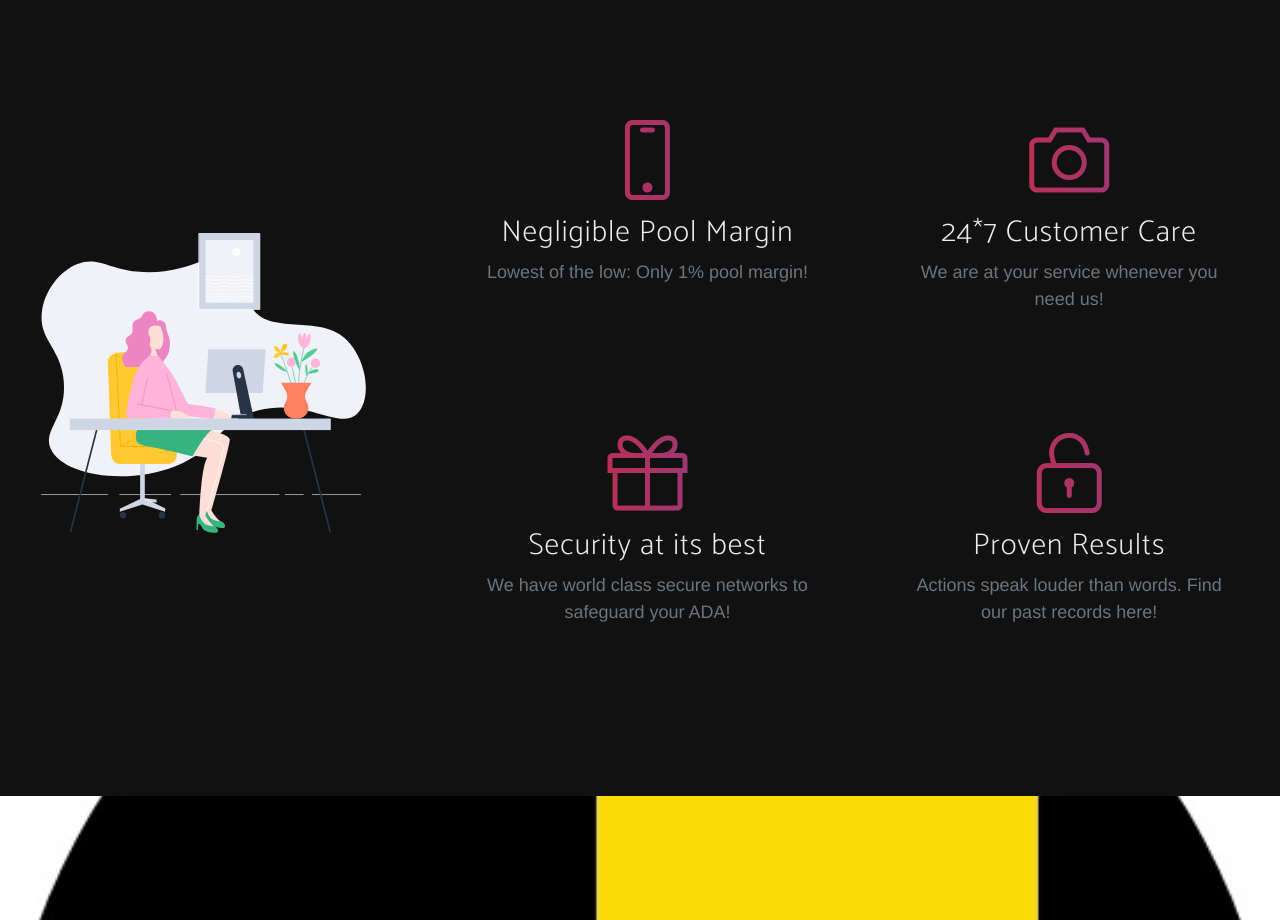
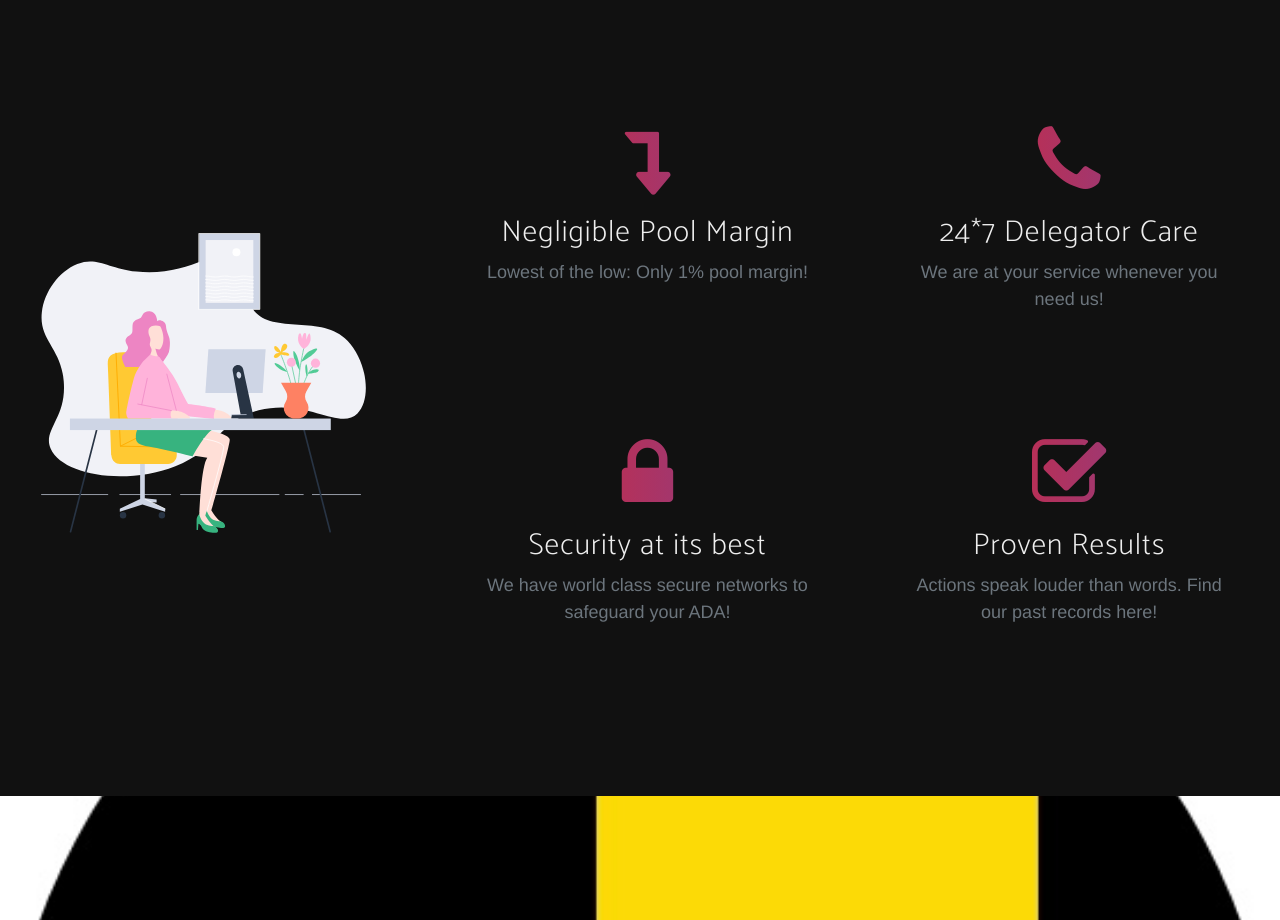
Before and after one commit to kblocks-shweta/kblocks-cc, a plain HTML site: page index.html in a window 1280 px wide. Shown: the part 1660-2580 px from the top of the page. Drawn offline with Linux system fonts and the light colour scheme; a web font is replaced by a local one.

Commit message:
Updated icons

```diff
--- a/index.html
+++ b/index.html
@@ -10,22 +10,16 @@
 
   <title>kBlocks - A Cardano Stake Pool </title>
 
-  <!-- Bootstrap core CSS -->
   <link href="vendor/bootstrap/css/bootstrap.min.css" rel="stylesheet">
 
-  <!-- Custom fonts for this template -->
   <link href="vendor/fontawesome-free/css/all.min.css" rel="stylesheet">
   <link rel="stylesheet" href="vendor/simple-line-icons/css/simple-line-icons.css">
   <link href="https://fonts.googleapis.com/css?family=Lato" rel="stylesheet">
   <link href="https://fonts.googleapis.com/css?family=Catamaran:100,200,300,400,500,600,700,800,900" rel="stylesheet">
   <link href="https://fonts.googleapis.com/css?family=Muli" rel="stylesheet">
-<link rel="stylesheet" href="https://cdnjs.cloudflare.com/ajax/libs/font-awesome/4.7.0/css/font-awesome.min.css"
+  <link rel="stylesheet" href="https://cdnjs.cloudflare.com/ajax/libs/font-awesome/4.7.0/css/font-awesome.min.css">
 
-  <link rel="stylesheet" href="device-mockups/device-mockups.min.css">
-
-  <!-- Custom styles for this template -->
   <link href="css/kblocks.css" rel="stylesheet">
-
 </head>
 
 <body id="page-top">
@@ -143,15 +137,15 @@
             <div class="row">
               <div class="col-lg-6">
                 <div class="feature-item">
-                  <i class="icon-screen-smartphone text-primary"></i>
+                  <i class="fa fa-level-down"></i>
                   <h3>Negligible Pool Margin</h3>
                   <p class="text-muted">Lowest of the low: Only 1% pool margin!</p>
                 </div>
               </div>
               <div class="col-lg-6">
                 <div class="feature-item">
-                  <i class="icon-camera text-primary"></i>
-                  <h3>24*7 Customer Care</h3>
+                  <i class="fa fa-phone"></i>
+                  <h3>24*7 Delegator Care</h3>
                   <p class="text-muted">We are at your service whenever you need us!</p>
                 </div>
               </div>
@@ -159,14 +153,14 @@
             <div class="row">
               <div class="col-lg-6">
                 <div class="feature-item">
-                  <i class="icon-present text-primary"></i>
+                  <i class="fa fa-lock"></i>
                   <h3>Security at its best</h3>
                   <p class="text-muted">We have world class secure networks to safeguard your ADA!</p>
                 </div>
               </div>
               <div class="col-lg-6">
                 <div class="feature-item">
-                  <i class="icon-lock-open text-primary"></i>
+                  <i class="fa fa-check-square-o"></i>
                   <h3>Proven Results</h3>
                   <p class="text-muted">Actions speak louder than words. Find our past records here!</p>
                 </div>
```
